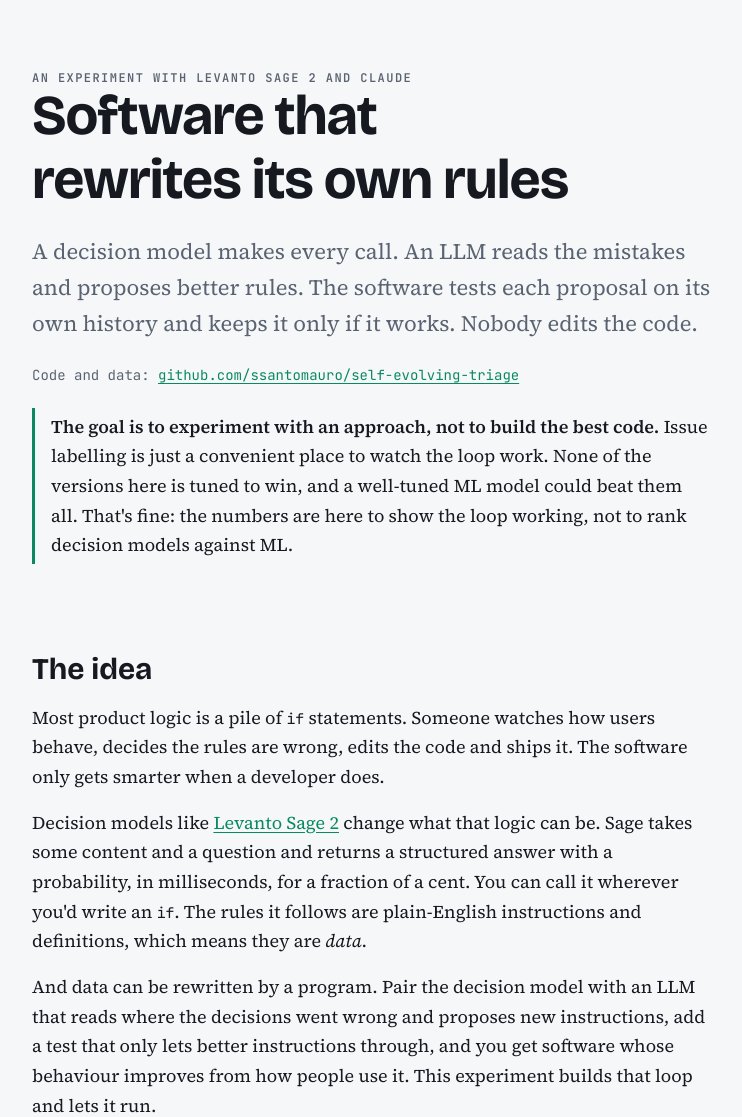
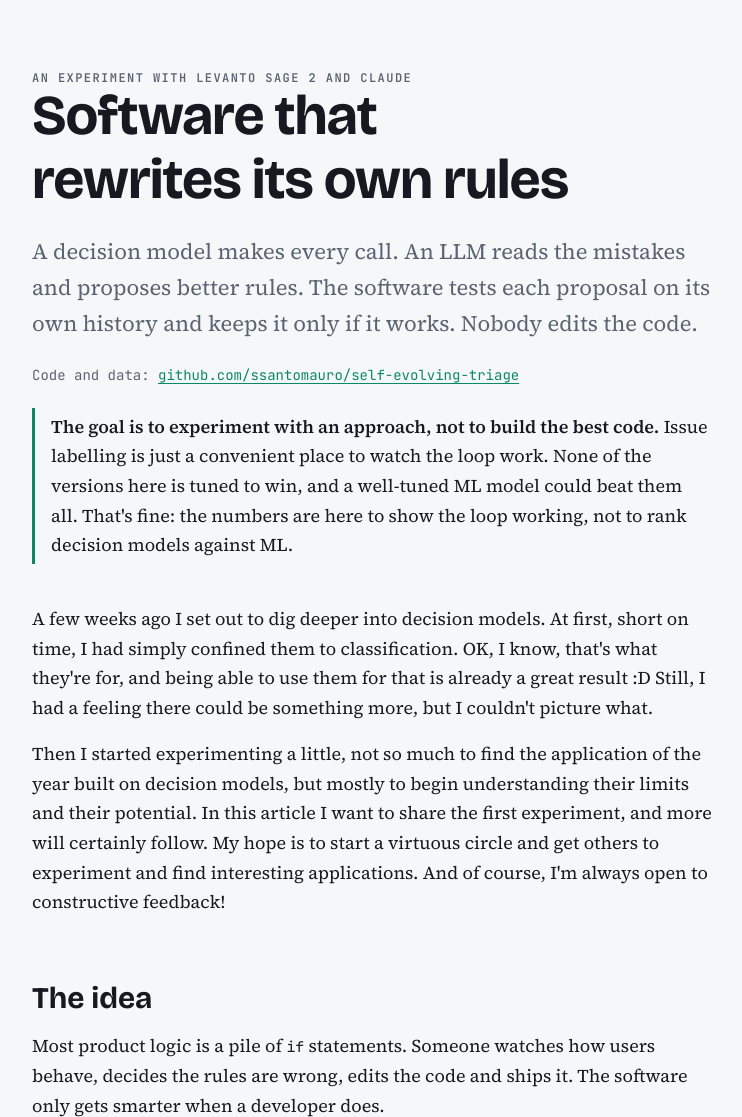
Before and after one commit to ssantomauro/self-evolving-triage, a plain HTML site: page docs/index.html in a window 1280 px wide. Shown: the top 1117 px of the page, without its empty margins (268-1010 px from the left). Drawn offline with nearby package versions, Linux system fonts and the light colour scheme.

Commit message:
Article: add personal introduction
Co-Authored-By: Claude Opus 5.5 <noreply@anthropic.com>

```diff
--- a/docs/index.html
+++ b/docs/index.html
@@ -85,6 +85,11 @@ pre { background: var(--soft); border-radius: 8px; padding: 14px 16px; overflow-
   <div class="byline">Code and data: <a href="https://github.com/ssantomauro/self-evolving-triage">github.com/ssantomauro/self-evolving-triage</a></div>
   <p class="callout"><strong>The goal is to experiment with an approach, not to build the best code.</strong> Issue labelling is just a convenient place to watch the loop work. None of the versions here is tuned to win, and a well-tuned ML model could beat them all. That's fine: the numbers are here to show the loop working, not to rank decision models against ML.</p>
 </header>
+
+<section class="col">
+  <p>A few weeks ago I set out to dig deeper into decision models. At first, short on time, I had simply confined them to classification. OK, I know, that's what they're for, and being able to use them for that is already a great result :D Still, I had a feeling there could be something more, but I couldn't picture what.</p>
+  <p>Then I started experimenting a little, not so much to find the application of the year built on decision models, but mostly to begin understanding their limits and their potential. In this article I want to share the first experiment, and more will certainly follow. My hope is to start a virtuous circle and get others to experiment and find interesting applications. And of course, I'm always open to constructive feedback!</p>
+</section>
 
 <section class="col">
   <h2>The idea</h2>
```
